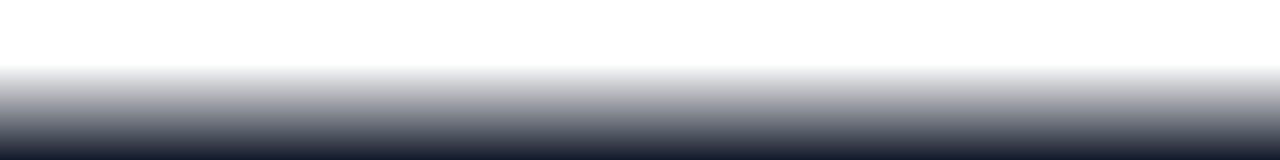
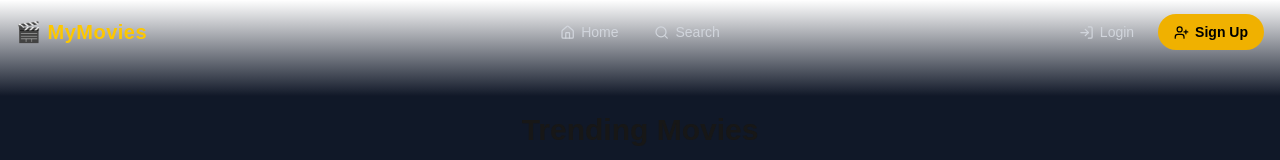
Before and after one commit to makmashuk/mak-movies, a Next.js app: page / in a window 1280 px wide. Shown: the top 160 px of the page. Built offline with nearby package versions, Linux system fonts and the light colour scheme; no server answers.

Commit message:
Redesigned nav

```diff
--- a/package.json
+++ b/package.json
@@ -10,6 +10,7 @@
   },
   "dependencies": {
     "firebase": "^12.10.0",
+    "lucide-react": "^0.577.0",
     "motion": "^12.36.0",
     "next": "16.1.6",
     "react": "19.2.3",
--- a/src/components/Header.tsx
+++ b/src/components/Header.tsx
@@ -3,48 +3,158 @@
 import Link from "next/link";
 import { useAuth } from "@/context/AuthContext";
 import { useRouter } from "next/navigation";
+import { motion, AnimatePresence } from "framer-motion";
+import { useState, useEffect } from "react";
+import {
+  Home,
+  Search,
+  Bookmark,
+  LogIn,
+  LogOut,
+  UserPlus,
+  UserCircle,
+} from "lucide-react";
 
 export default function Header() {
   const { user, logout } = useAuth();
   const router = useRouter();
+  const [scrolled, setScrolled] = useState(false);
+  const [showUserMenu, setShowUserMenu] = useState(false);
+
+  useEffect(() => {
+    const onScroll = () => setScrolled(window.scrollY > 20);
+    window.addEventListener("scroll", onScroll);
+    return () => window.removeEventListener("scroll", onScroll);
+  }, []);
+
   const handleLogout = async () => {
+    setShowUserMenu(false);
     await logout();
     router.push("/");
   };
+
+  const navLinks = [
+    { href: "/", label: "Home", icon: <Home size={15} /> },
+    { href: "/movie/search", label: "Search", icon: <Search size={15} /> },
+    ...(user
+      ? [{ href: "/watchlist", label: "Watchlist", icon: <Bookmark size={15} /> }]
+      : []),
+  ];
+
   return (
-    <header className="bg-black-900 text-white p-4">
-      <div className="container mx-auto flex justify-between items-center">
-        <Link href="/" className="text-2xl font-bold text-white-500">
-          My Movies
+    <motion.header
+      initial={{ y: -80, opacity: 0 }}
+      animate={{ y: 0, opacity: 1 }}
+      transition={{ duration: 0.5, ease: "easeOut" }}
+      className={`fixed top-0 left-0 w-full z-50 transition-all duration-300 ${
+        scrolled
+          ? "bg-gray-900/95 backdrop-blur-md shadow-lg"
+          : "bg-transparent"
+      }`}
+    >
+      <div className="container mx-auto px-4 h-16 flex items-center justify-between">
+
+        <motion.div whileHover={{ scale: 1.05 }} whileTap={{ scale: 0.95 }}>
+          <Link href="/" className="text-xl font-bold text-yellow-400 tracking-wide">
+            🎬 MyMovies
           </Link>
-        <nav className="flex items-center space-x-4">
-          <Link href="/" className="hover:text-white-500">
-            Home
+        </motion.div>
+
+        <nav className="absolute left-1/2 -translate-x-1/2 flex items-center gap-1">
+          {navLinks.map((link, i) => (
+            <motion.div
+              key={link.href}
+              initial={{ opacity: 0, y: -10 }}
+              animate={{ opacity: 1, y: 0 }}
+              transition={{ delay: 0.1 * i, duration: 0.3 }}
+            >
+              <Link
+                href={link.href}
+                className="flex items-center gap-1.5 px-4 py-2 rounded-full text-sm text-gray-300 hover:text-white hover:bg-white/10 transition-all duration-200"
+              >
+                {link.icon}
+                {link.label}
               </Link>
-          <Link href="/movie/search" className="hover:text-white-500">
-            Search
-          </Link>
-          {user && (
-            <Link href="/watchlist" className="hover:text-white-500">
-              Watchlist
-            </Link>
-          )}
+            </motion.div>
+          ))}
+        </nav>
+
+        <div className="flex items-center gap-2">
+          <AnimatePresence mode="wait">
             {user ? (
-            <button onClick={handleLogout} className="hover:text-white-500">
+              <motion.div
+                key="user"
+                initial={{ opacity: 0, scale: 0.8 }}
+                animate={{ opacity: 1, scale: 1 }}
+                exit={{ opacity: 0, scale: 0.8 }}
+                transition={{ duration: 0.2 }}
+                className="relative"
+              >
+                <motion.button
+                  whileHover={{ scale: 1.05 }}
+                  whileTap={{ scale: 0.95 }}
+                  onClick={() => setShowUserMenu((p) => !p)}
+                  className="flex items-center gap-2 px-3 py-2 rounded-full bg-white/10 hover:bg-white/20 text-white text-sm transition-all"
+                >
+                  <UserCircle size={18} className="text-yellow-400" />
+                  <span className="hidden sm:block max-w-[100px] truncate">
+                    {user.email?.split("@")[0]}
+                  </span>
+                </motion.button>
+
+                <AnimatePresence>
+                  {showUserMenu && (
+                    <motion.div
+                      initial={{ opacity: 0, y: 8, scale: 0.95 }}
+                      animate={{ opacity: 1, y: 0, scale: 1 }}
+                      exit={{ opacity: 0, y: 8, scale: 0.95 }}
+                      transition={{ duration: 0.15 }}
+                      className="absolute right-0 mt-2 w-44 bg-gray-800 border border-white/10 rounded-xl shadow-xl overflow-hidden"
+                    >
+                      <button
+                        onClick={handleLogout}
+                        className="flex items-center gap-2 w-full px-4 py-3 text-sm text-red-400 hover:bg-white/10 transition-colors"
+                      >
+                        <LogOut size={15} />
                         Logout
                       </button>
+                    </motion.div>
+                  )}
+                </AnimatePresence>
+              </motion.div>
             ) : (
-            <>
-              <Link href="/login" className="hover:text-white-500">
+              <motion.div
+                key="auth"
+                initial={{ opacity: 0, scale: 0.8 }}
+                animate={{ opacity: 1, scale: 1 }}
+                exit={{ opacity: 0, scale: 0.8 }}
+                transition={{ duration: 0.2 }}
+                className="flex items-center gap-2"
+              >
+                <motion.div whileHover={{ scale: 1.05 }} whileTap={{ scale: 0.95 }}>
+                  <Link
+                    href="/login"
+                    className="flex items-center gap-1.5 px-4 py-2 rounded-full text-sm text-gray-300 hover:text-white hover:bg-white/10 transition-all"
+                  >
+                    <LogIn size={15} />
                     Login
                   </Link>
-              <Link href="/signup" className="hover:text-white-500">
-                Signup
+                </motion.div>
+
+                <motion.div whileHover={{ scale: 1.05 }} whileTap={{ scale: 0.95 }}>
+                  <Link
+                    href="/signup"
+                    className="flex items-center gap-1.5 px-4 py-2 rounded-full text-sm bg-yellow-500 hover:bg-yellow-600 text-black font-semibold transition-all"
+                  >
+                    <UserPlus size={15} />
+                    Sign Up
                   </Link>
-            </>
+                </motion.div>
+              </motion.div>
             )}
-        </nav>
+          </AnimatePresence>
         </div>
-    </header>
+      </div>
+    </motion.header>
   );
 }
```
Also changed, not shown: 1 other file (tests, documents, lock files or other folders). Lines whose indentation alone changed are shown as unchanged.
